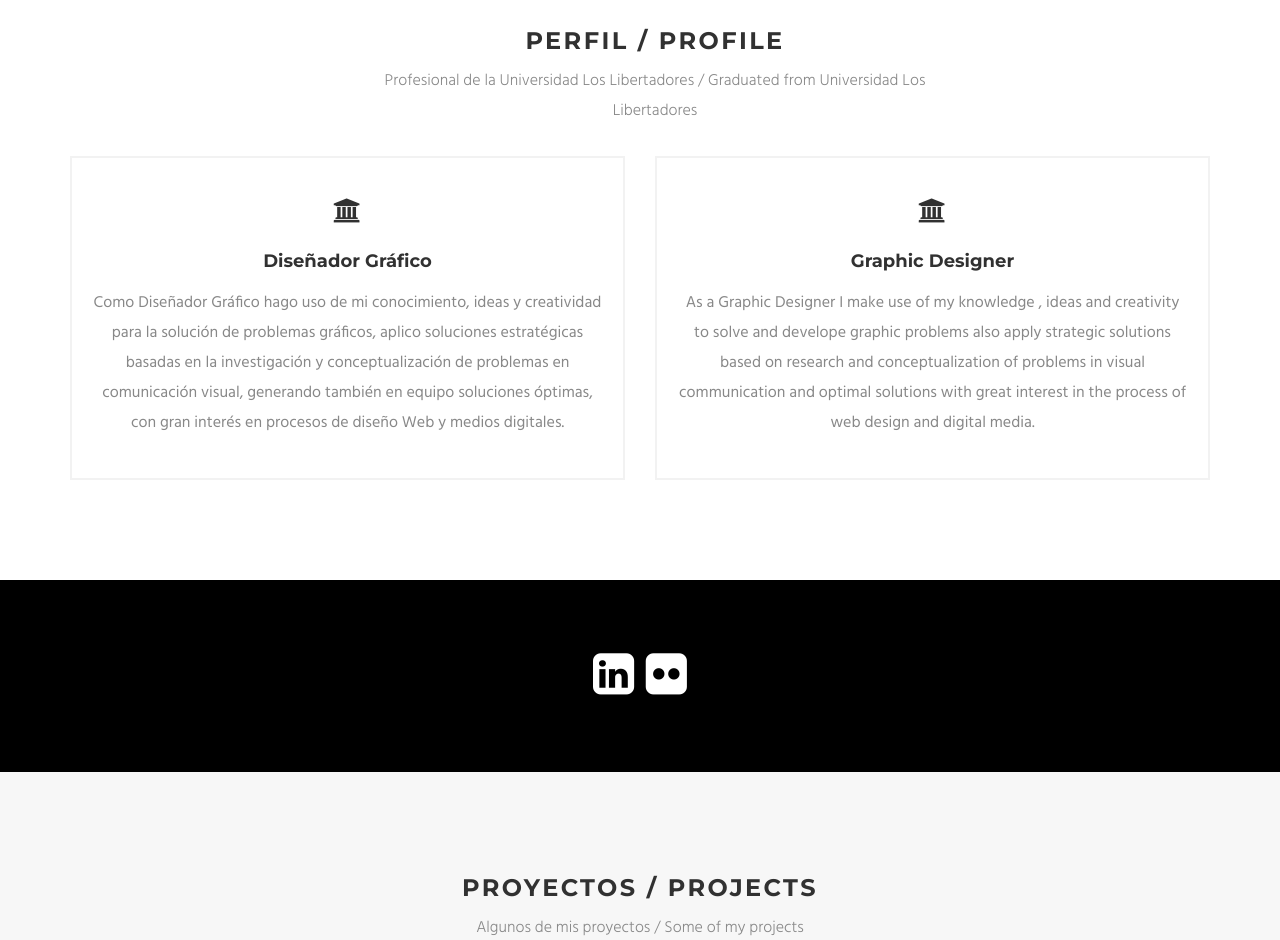
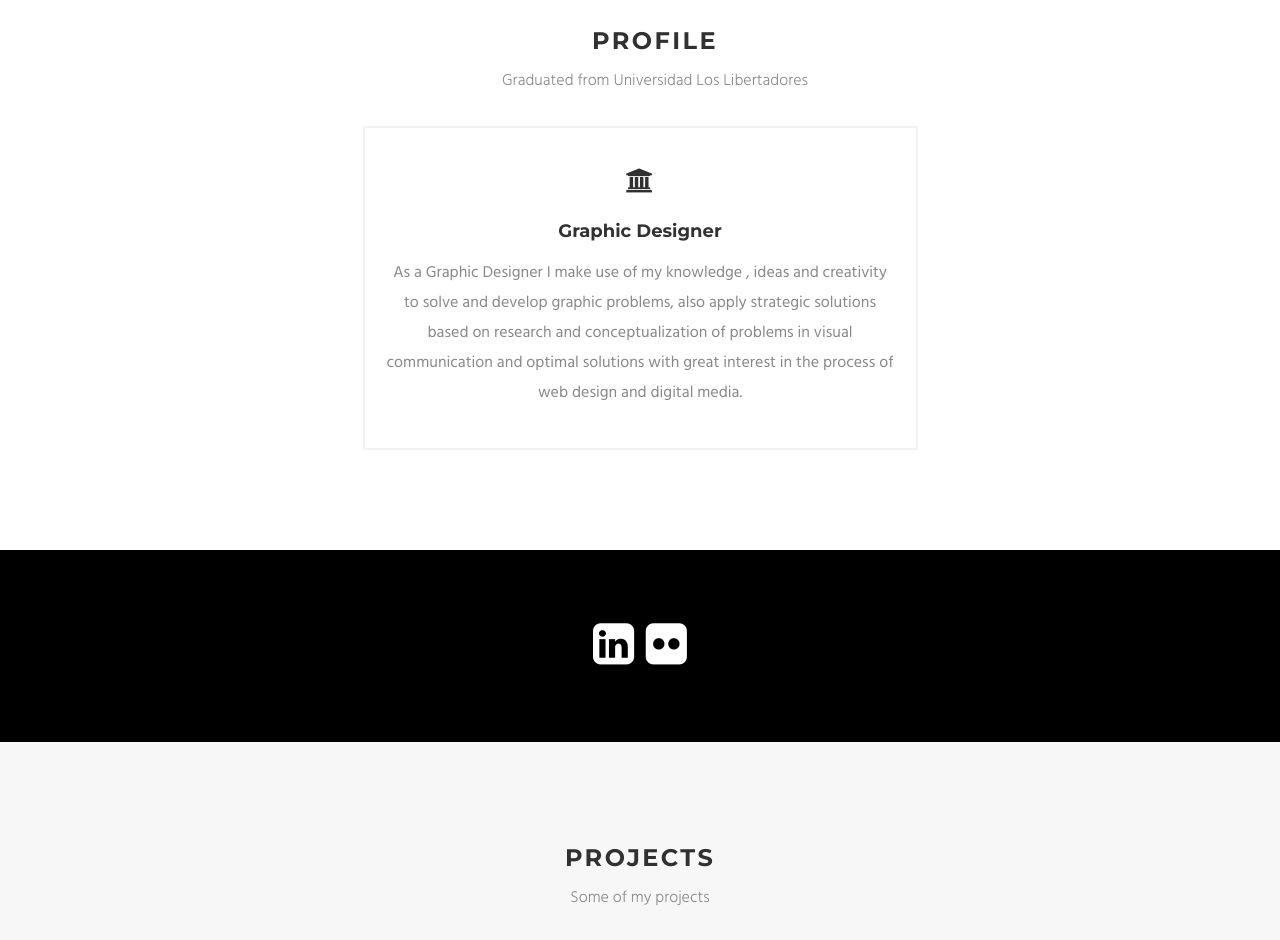
Before and after one commit to dagomezc/web, a plain HTML site: page index.html in a window 1280 px wide. Shown: the part 700-1640 px from the top of the page. Drawn offline with nearby package versions, Linux system fonts and the light colour scheme.

Commit message:
changed language

```diff
--- a/index.html
+++ b/index.html
@@ -50,13 +50,13 @@
                 <div class="collapse navbar-collapse" id="navbar-collapse">
                     <ul class="nav navbar-nav navbar-right">
                         <li class="active">
-                            <a href="#top" class="js-target-scroll">Home / Inicio</a>
+                            <a href="#top" class="js-target-scroll">Home</a>
                         </li>
                         <li>
-                            <a href="#services" class="js-target-scroll">Perfil / Profile</a>
+                            <a href="#services" class="js-target-scroll">Profile</a>
                         </li>
                         <li>
-                            <a href="#showcase" class="js-target-scroll">Proyectos / Projects</a>
+                            <a href="#showcase" class="js-target-scroll">Projects</a>
                         </li>
                         <!-- <li>
                             <a href="#contact-section" class="js-target-scroll">Contacto / Contact me</a>
@@ -110,27 +110,18 @@
                     <div class="container">
                         <div class="row">
                             <header class="text-center col-md-6 col-md-offset-3">
-                                <h2>Perfil / Profile</h2>
-                                <p class="section-entry">Profesional de la Universidad Los Libertadores / Graduated from Universidad Los Libertadores</p>
+                                <h2> Profile</h2>
+                                <p class="section-entry">Graduated from Universidad Los Libertadores</p>
                             </header>
                         </div>
                     </div>
                     <div class="row-base row tp">
-                        <div class="service-column col-base col-md-6 col-lg-6">
-                            <div class="border">
-                                <i class="fa fa-university"></i>
-                                <h3>Diseñador Gráfico</h3>
-                                <p>
-                                    Como Diseñador Gráfico hago uso de mi conocimiento, ideas y creatividad para la solución de problemas gráficos, aplico soluciones estratégicas basadas en la investigación y conceptualización de problemas en comunicación visual, generando también en equipo
-                                    soluciones óptimas, con gran interés en procesos de diseño Web y medios digitales.
-                                </p>
-                            </div>
-                        </div>
-                        <div class="service-column col-base col-md-6 col-lg-6">
+
+                        <div class="service-column col-base col-md-6 col-md-offset-3">
                             <div class="border">
                                 <i class="fa fa-university"></i>
                                 <h3>Graphic Designer</h3>
-                                <p>As a Graphic Designer I make use of my knowledge , ideas and creativity to solve and develope graphic problems also apply strategic solutions based on research and conceptualization of problems in visual communication and
+                                <p>As a Graphic Designer I make use of my knowledge , ideas and creativity to solve and develop graphic problems, also apply strategic solutions based on research and conceptualization of problems in visual communication and
                                     optimal solutions with great interest in the process of web design and digital media.
                                 </p>
                             </div>
@@ -165,9 +156,9 @@
                 <div class="container">
                     <div class="row">
                         <header class="text-center col-md-6 col-md-offset-3">
-                            <h2>Proyectos / Projects</h2>
+                            <h2>Projects</h2>
 
-                            <p class="section-entry">Algunos de mis proyectos / Some of my projects</p>
+                            <p class="section-entry"> Some of my projects</p>
                             <br />
 
                         </header>
@@ -310,7 +301,7 @@
                 <div class="container">
                     <div class="row">
                         <header class="text-center col-md-6 col-md-offset-3">
-                            <h2>habilidades / Skills</h2>
+                            <h2> s Skills</h2>
 
                         </header>
                     </div>
```
